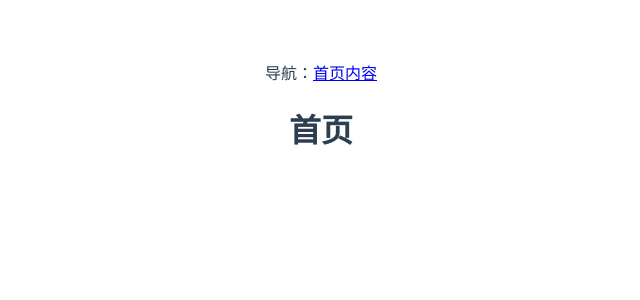
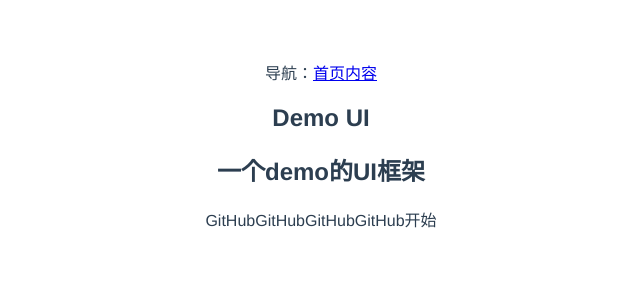
Before and after one commit to Supertinypeanut/protal-vite, a Vue app: page / in a window 1280 px wide. Shown: the top 300 px of the page, without its empty margins (319-959 px from the left). Built offline with nearby package versions, Linux system fonts and the light colour scheme.

Commit message:
style:调整组件结构

```diff
--- a/package.json
+++ b/package.json
@@ -21,6 +21,7 @@
     "husky": "^4.3.0",
     "lint-staged": "^10.5.0",
     "prettier": "^2.1.2",
+    "sass": "^1.27.0",
     "vite": "^1.0.0-rc.1"
   }
 }
--- a/src/App.vue
+++ b/src/App.vue
@@ -2,13 +2,13 @@
   <nav>
     <span>导航：</span>
     <router-link to="/">首页</router-link>
-    <router-link to="/content">内容</router-link>
+    <router-link to="/doc">内容</router-link>
   </nav>
   <router-view />
 </template>
 
 <script>
 export default {
-  name: "App",
-};
+  name: 'App',
+}
 </script>
--- a/src/view/Frank.vue
+++ /dev/null
@@ -1,9 +0,0 @@
-<template>
-  <h1>首页</h1>
-</template>
-
-<script lang="ts">
-export default {};
-</script>
-
-<style></style>
--- /dev/null
+++ b/src/views/Home.vue
@@ -0,0 +1,24 @@
+<template>
+  <nav class="topnav">
+    <div class="logo"></div>
+    <div class="meun"></div>
+  </nav>
+  <section class="banner">
+    <h1>Demo UI</h1>
+    <h2>一个demo的UI框架</h2>
+    <p class="action">
+      <a>GitHub</a>
+      <a>GitHub</a>
+      <a>GitHub</a>
+      <a>GitHub</a>
+      <a>开始</a>
+    </p>
+  </section>
+  <div></div>
+</template>
+
+<script lang="ts">
+export default {}
+</script>
+
+<style></style>
```
Also changed, not shown: src/components/HelloWorld.vue (deleted, +0 -19 lines), src/components/tabBar.vue (added, +9 -0 lines), src/main.ts (+4 -4 lines), src/types/shims-vue.d.ts (line endings or trailing spaces), src/views/Doc.vue (renamed from src/view/Content.vue), 1 other file (tests, documents, lock files or other folders).
